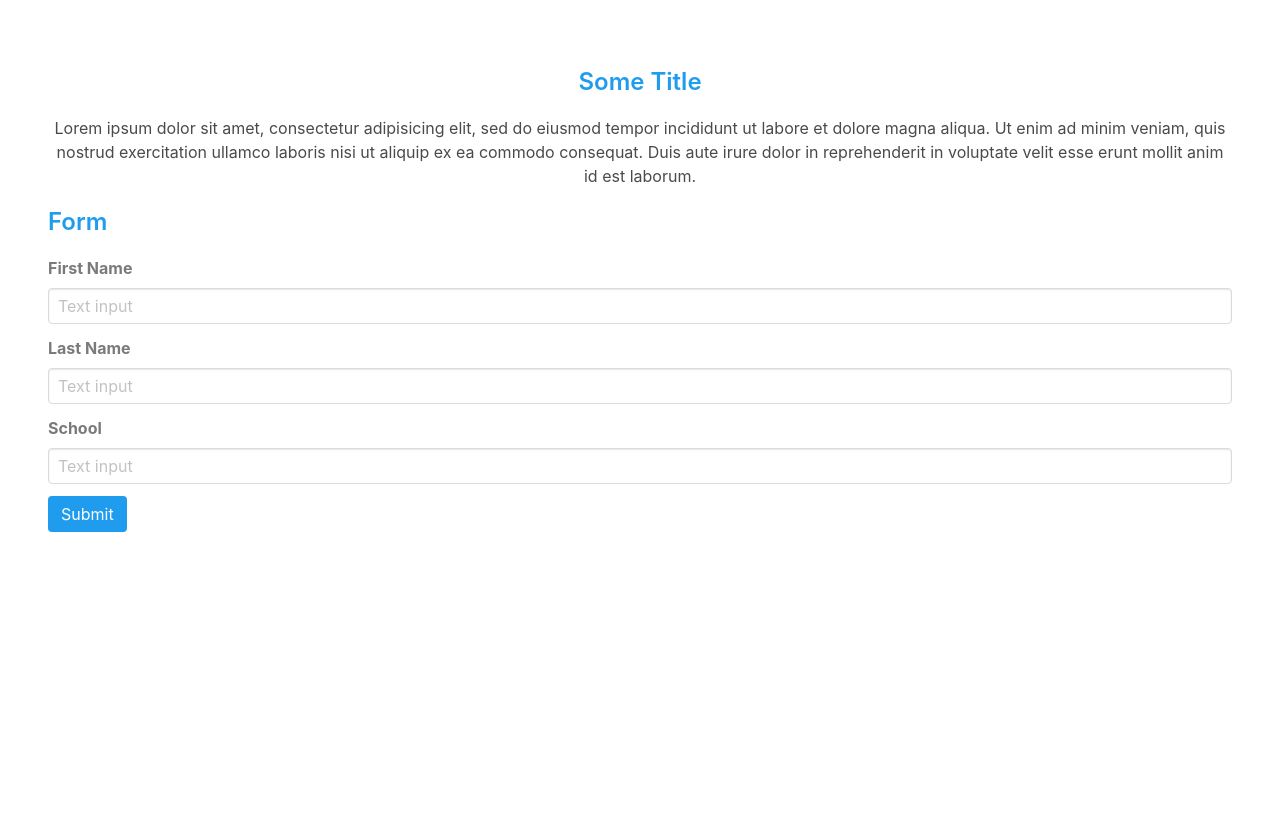
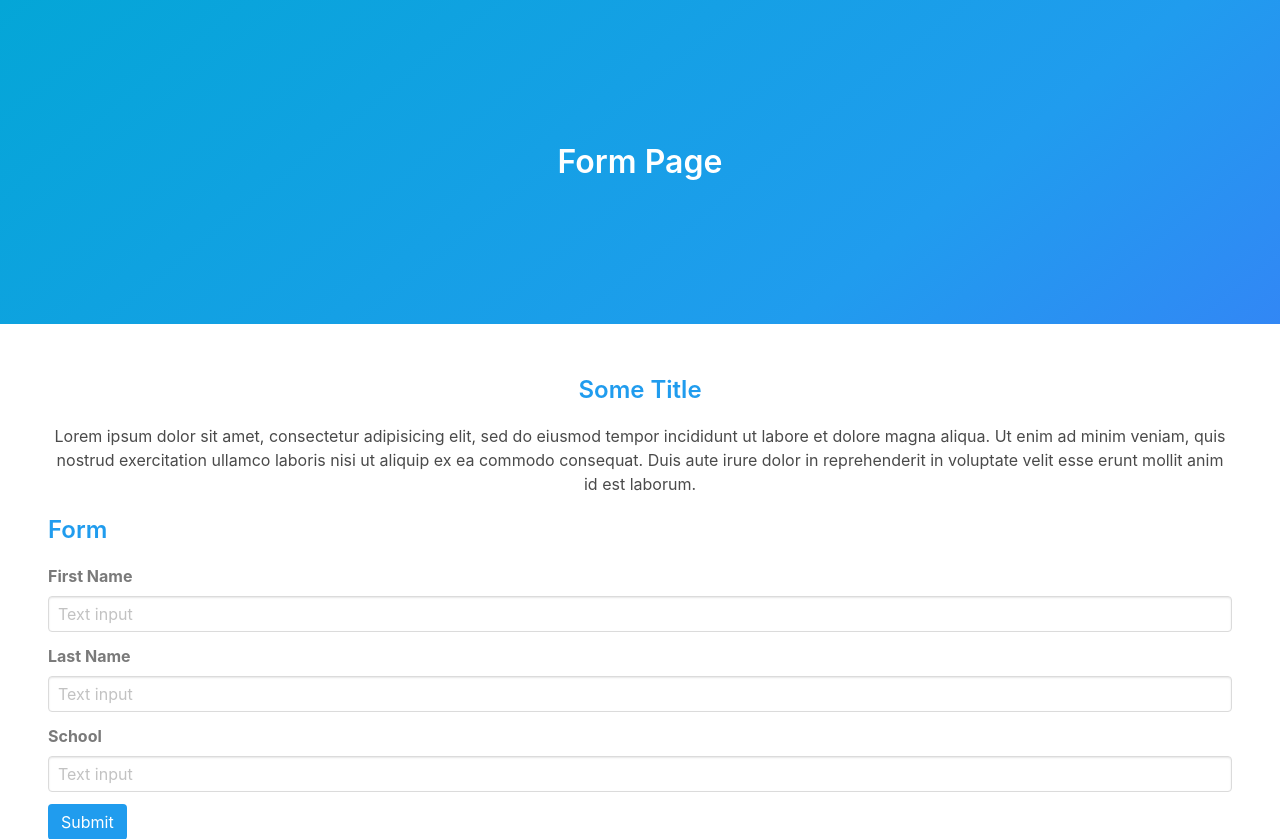
Before and after one commit to danielc92/flask_bulma_forms, a Flask app: page / in a window 1280 px wide. Shown: the top 839 px of the page. Before the commit the page ends 532 px from the top, so only its background shows below. Run offline with Flask 2, Linux system fonts and the light colour scheme.

Commit message:
Added customfuncs

```diff
--- a/main.py
+++ b/main.py
@@ -1,22 +1,25 @@
+"""Imports."""
 from flask import Flask, render_template, request
 from customfuncs import validate
 
+
 app = Flask(__name__, static_folder='static')
 
-@app.route('/')
-def index():
-    return render_template('index.html')
 
-@app.route('/form', methods = ['POST', 'GET'])
+@app.route('/', methods=['POST', 'GET'])
 def form():
+    """The main route function."""
     error = None
+
     if request.method == "POST":
-        messages = validate(request.form['firstname'],
-                            request.form['lastname'],
-                            request.form['school'])
-        if len(messages) > 0:
-            error = " ".join(messages)
+        errors = validate(request.form['firstname'],
+                          request.form['lastname'],
+                          request.form['school'])
+        if len(errors) > 0:
+            error = " ".join(errors)
 
-    return render_template('index.html', error = error)
+    return render_template('index.html', error=error)
+
+
 if __name__ == '__main__':
     app.run(debug=True)
--- a/templates/index.html
+++ b/templates/index.html
@@ -6,8 +6,13 @@
 
 </head>
     <body>
+        <div class="hero is-info is-medium is-bold">
+            <div class="hero-body">
+                <div class="title has-text-centered">Form Page</div>
+            </div>
+        </div>
         <div style = "padding:3rem;">
-            <h1 style = "margin-top:1rem; margin-bottom:1rem;" class="is-size-4 has-text-weight-semibold has-text-info has-text-centered">Some Title</h1>
+            <h1 style = "margin-bottom:1rem;" class="is-size-4 has-text-weight-semibold has-text-info has-text-centered">Some Title</h1>
             <p class = "has-text-centered">Lorem ipsum dolor sit amet, consectetur adipisicing elit, sed do eiusmod
             tempor incididunt ut labore et dolore magna aliqua. Ut enim ad minim veniam,
             quis nostrud exercitation ullamco laboris nisi ut aliquip ex ea commodo
```
Also changed, not shown: customfuncs.py (+4 -4 lines).
